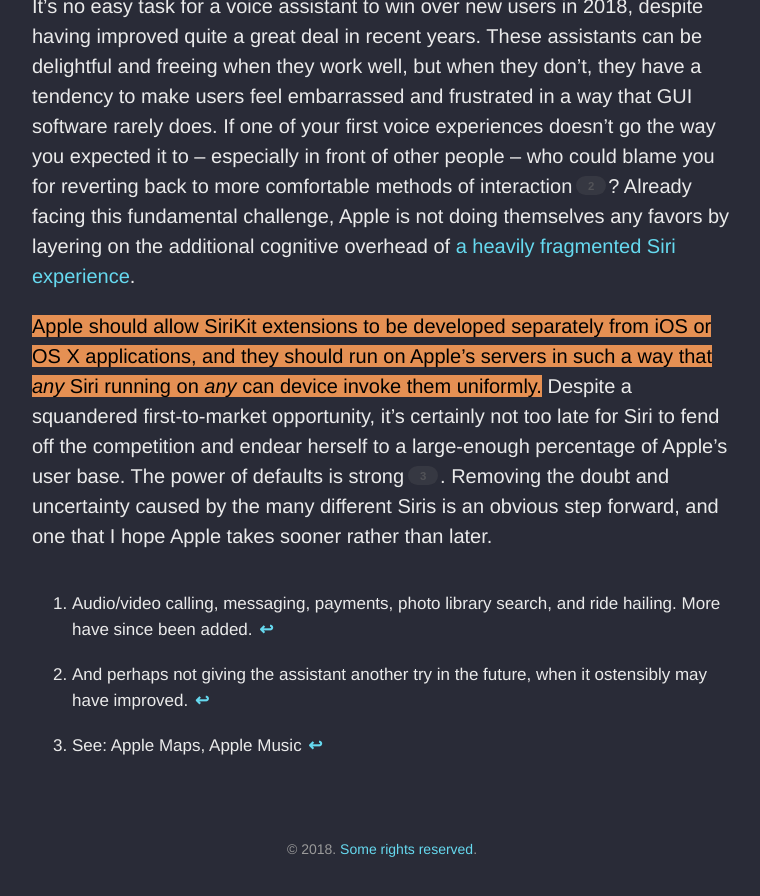
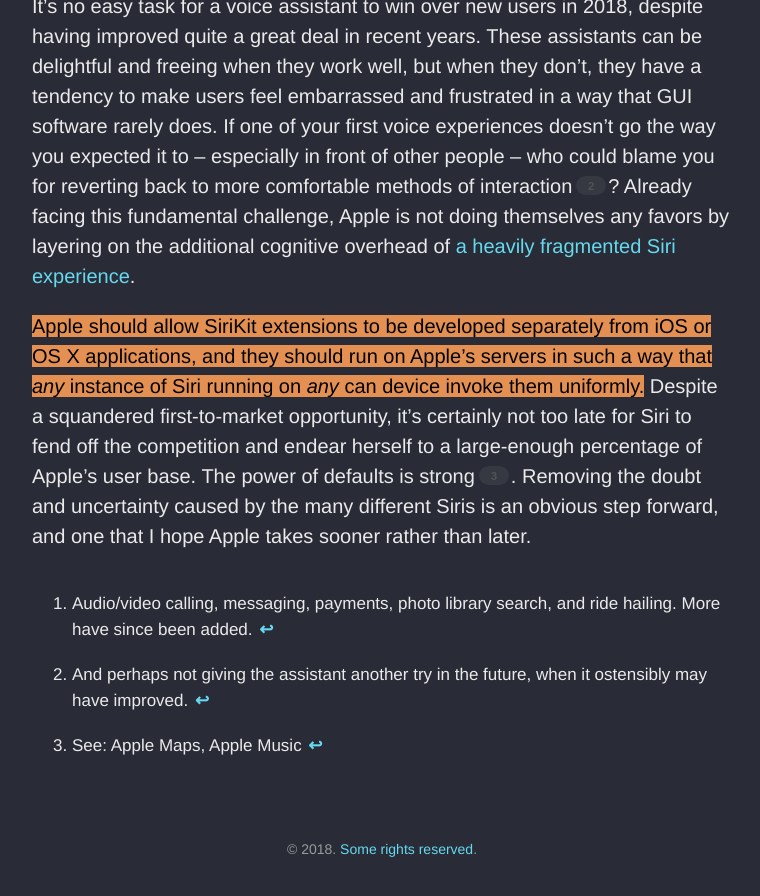
Before and after one commit to irace/irace.github.com, a Jekyll site: the page built from _posts/2018-02-07-many-siris.md, in a window 1280 px wide and 900 px high, scrolled down 1772 px. Shown: the top 896 px of the window, without its empty margins (258-1018 px from the left). Built offline with Jekyll 4.4.1, drawn with Linux system fonts in a browser that asks for light colours.

Commit message:
Add 'instance of'

```diff
--- a/_posts/2018-02-07-many-siris.md
+++ b/_posts/2018-02-07-many-siris.md
@@ -21,7 +21,7 @@
 
 It’s no easy task for a voice assistant to win over new users in 2018, despite having improved quite a great deal in recent years. These assistants can be delightful and freeing when they work well, but when they don’t, they have a tendency to make users feel embarrassed and frustrated in a way that GUI software rarely does. If one of your first voice experiences doesn’t go the way you expected it to – especially in front of other people – who could blame you for reverting back to more comfortable methods of interaction[^2]? Already facing this fundamental challenge, Apple is not doing themselves any favors by layering on the additional cognitive overhead of [a heavily fragmented Siri experience]([https://twitter.com/flufffel/status/960935055412604933]).
 
-<mark>Apple should allow SiriKit extensions to be developed separately from iOS or OS X applications, and they should run on Apple’s servers in such a way that <em>any</em> Siri running on <em>any</em> can device invoke them uniformly.</mark> Despite a squandered first-to-market opportunity, it’s certainly not too late for Siri to fend off the competition and endear herself to a large-enough percentage of Apple’s user base. The power of defaults is strong[^3]. Removing the doubt and uncertainty caused by the many different Siris is an obvious step forward, and one that I hope Apple takes sooner rather than later.
+<mark>Apple should allow SiriKit extensions to be developed separately from iOS or OS X applications, and they should run on Apple’s servers in such a way that <em>any</em> instance of Siri running on <em>any</em> can device invoke them uniformly.</mark> Despite a squandered first-to-market opportunity, it’s certainly not too late for Siri to fend off the competition and endear herself to a large-enough percentage of Apple’s user base. The power of defaults is strong[^3]. Removing the doubt and uncertainty caused by the many different Siris is an obvious step forward, and one that I hope Apple takes sooner rather than later.
 
 [^1]:	Audio/video calling, messaging, payments, photo library search, and ride hailing. More have since been added.
 
```
